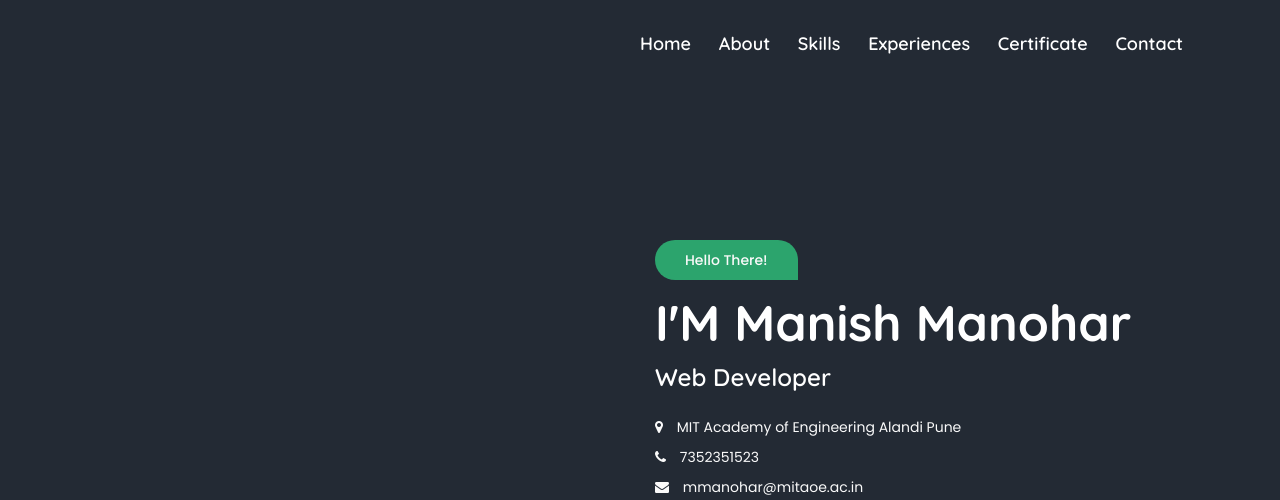
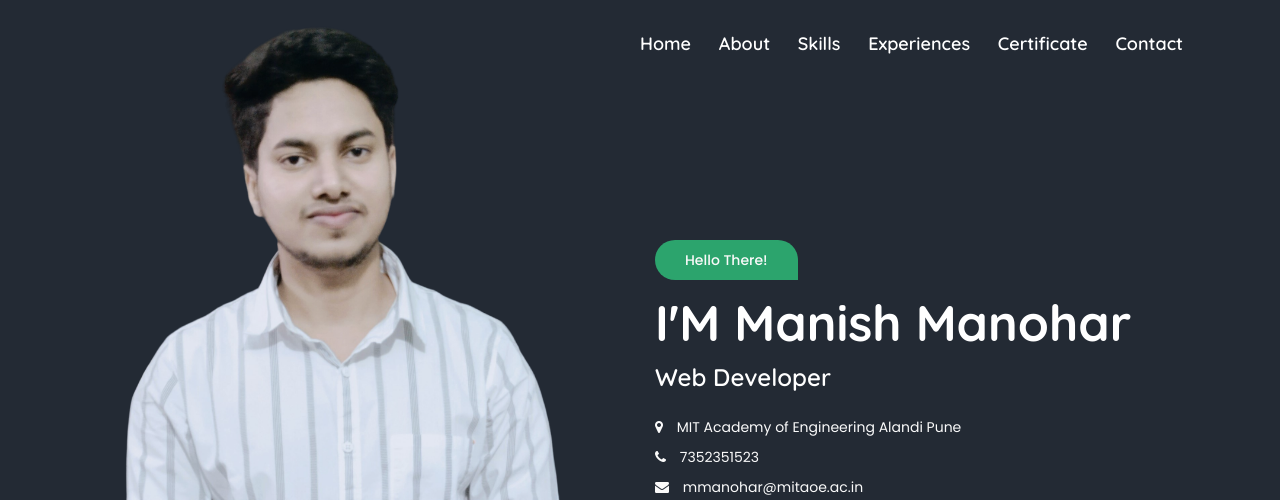
Before and after one commit to Man1ish984/Resume, a plain HTML site: page index.html in a window 1280 px wide. Shown: the top 500 px of the page. Drawn offline with Linux system fonts and the light colour scheme; a web font is replaced by a local one.

Commit message:
Update index.html

```diff
--- a/index.html
+++ b/index.html
@@ -85,7 +85,7 @@
 				<div class="row">
 					<div class="col-lg-6 col-sm-12 col-xs-12 text-center wow fadeInLeft" data-wow-duration="1s" data-wow-delay="0.6s" data-wow-offset="0">
 						<div class="about_me">
-							<img src="assets/img/me1.jpg" class="img-fluid" alt="" />
+							<img src="assets/img/me1.png" class="img-fluid" alt="" />
 						</div>
 					</div>
 					<div class="col-lg-6 col-sm-12 col-xs-12 wow fadeInRight" data-wow-duration="1s" data-wow-delay="0.1s" data-wow-offset="0">
```
